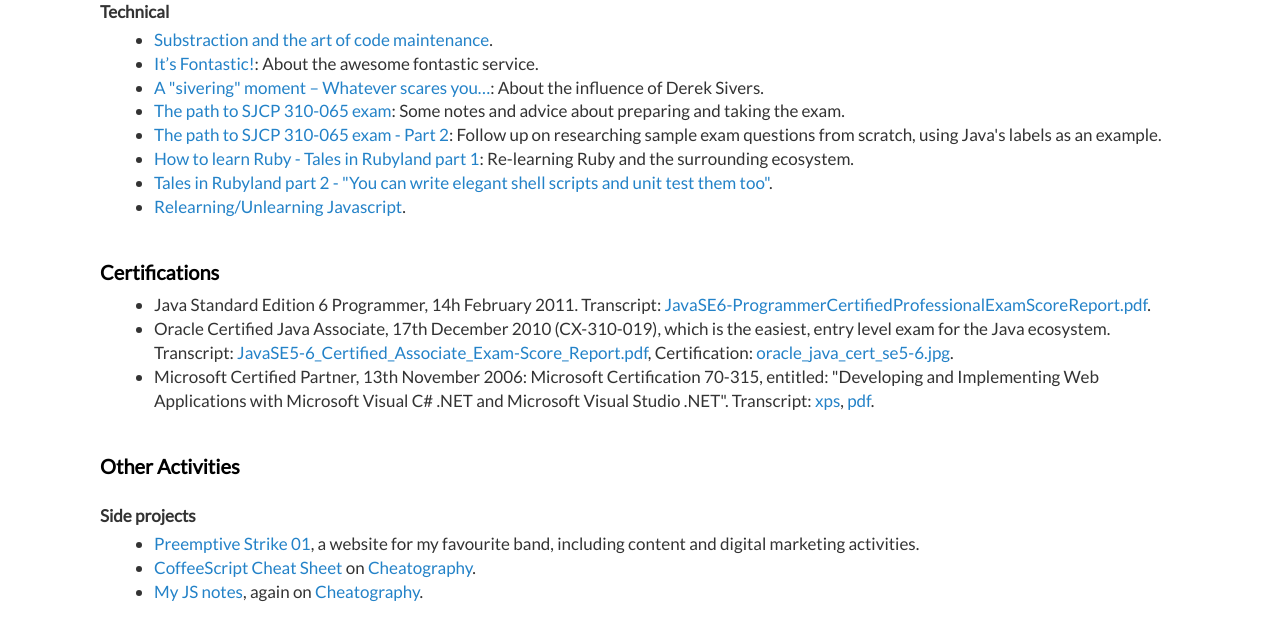
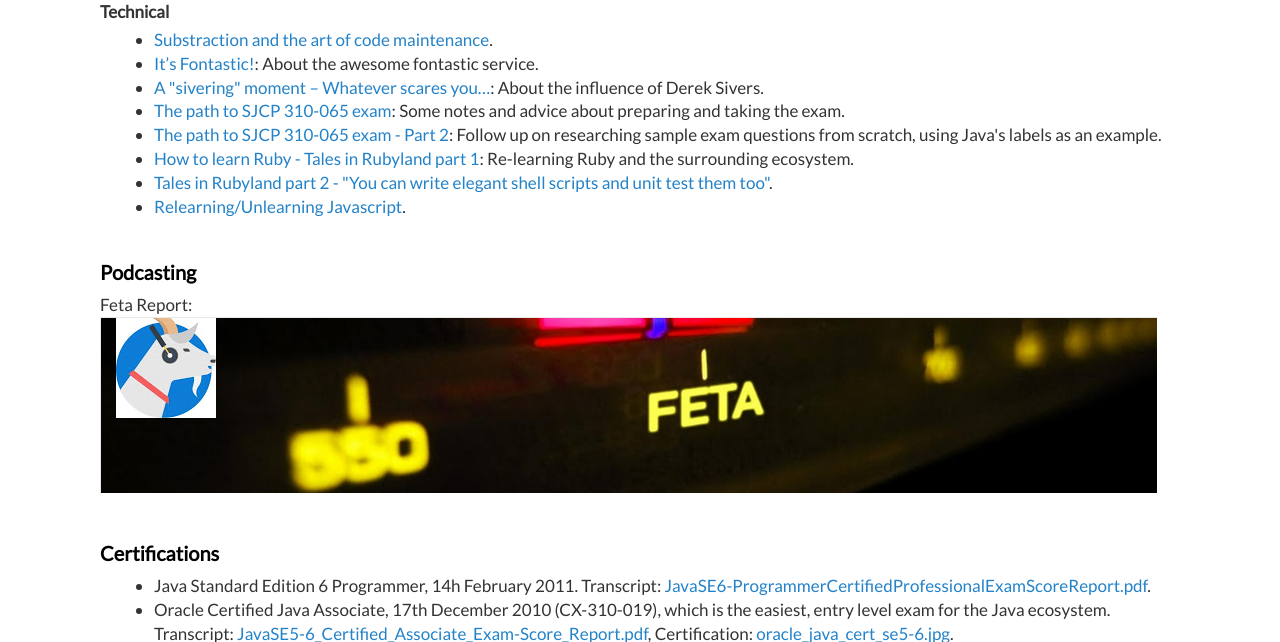
Before and after one commit to dimitrismistriotis/dimitrismistriotis.github.io, a Jekyll site: the page built from index.html, in a window 1280 px wide and 900 px high, scrolled down 2220 px, cut to the strip 0-642 px from the top of the window. Built offline with Jekyll 4.4.1, drawn with Linux system fonts in a browser that asks for light colours; the list of posts is cut into pages by our own code.

Commit message:
Podcast link to index.

```diff
--- a/index.html
+++ b/index.html
@@ -21,7 +21,7 @@
         Links mentioned in the document:
 
         <ul>
-			<li>King's College Lion's Den <a href="http://www.kcl.ac.uk/newsevents/news/news-archive/2009/mar/Lions-Den-Winners-announced.aspx" target="_blank">announcement</a> (2009) and <a href="/documents/kcl_den_screenshot.png">screenshot of site</a>.</li>
+            <li>King's College Lion's Den <a href="http://www.kcl.ac.uk/newsevents/news/news-archive/2009/mar/Lions-Den-Winners-announced.aspx" target="_blank">announcement</a> (2009) and <a href="/documents/kcl_den_screenshot.png">screenshot of site</a>.</li>
             <li>Degrees: <a href="/documents/kings_college_degree.jpg" target="_blank">King's College</a>, <a href="/documents/dmistriotis_undergraduate_degree.pdf" target="_blank">AUEB</a>.</li>
             <li><a href="http://mm.aueb.gr/technicalreports/2003-MMLAB-TR-02.pdf">BSc Thesis (hosted)</a> and <a href="/documents/2003-MMLAB-TR-02.pdf">local copy</a> (2003).</li>
             <li><a href="./documents/kings_college_dissertation/dimitrios_mistriotis_project_final_report.pdf">MSc Thesis (local copy)</a> (2009).</li>
@@ -148,6 +148,13 @@
         </ul>
     </p>
 
+    <h2>Podcasting</h2>
+
+    <p>
+	    Feta Report:<br>
+	    <a href="https://www.youtube.com/channel/UC2JL4znt6QguC4H66SbzJ5Q"><img src="/images/feta_report_banner.png"></a>
+    </p>
+
     <h2>Certifications</h2>
 
     <ul>
```
